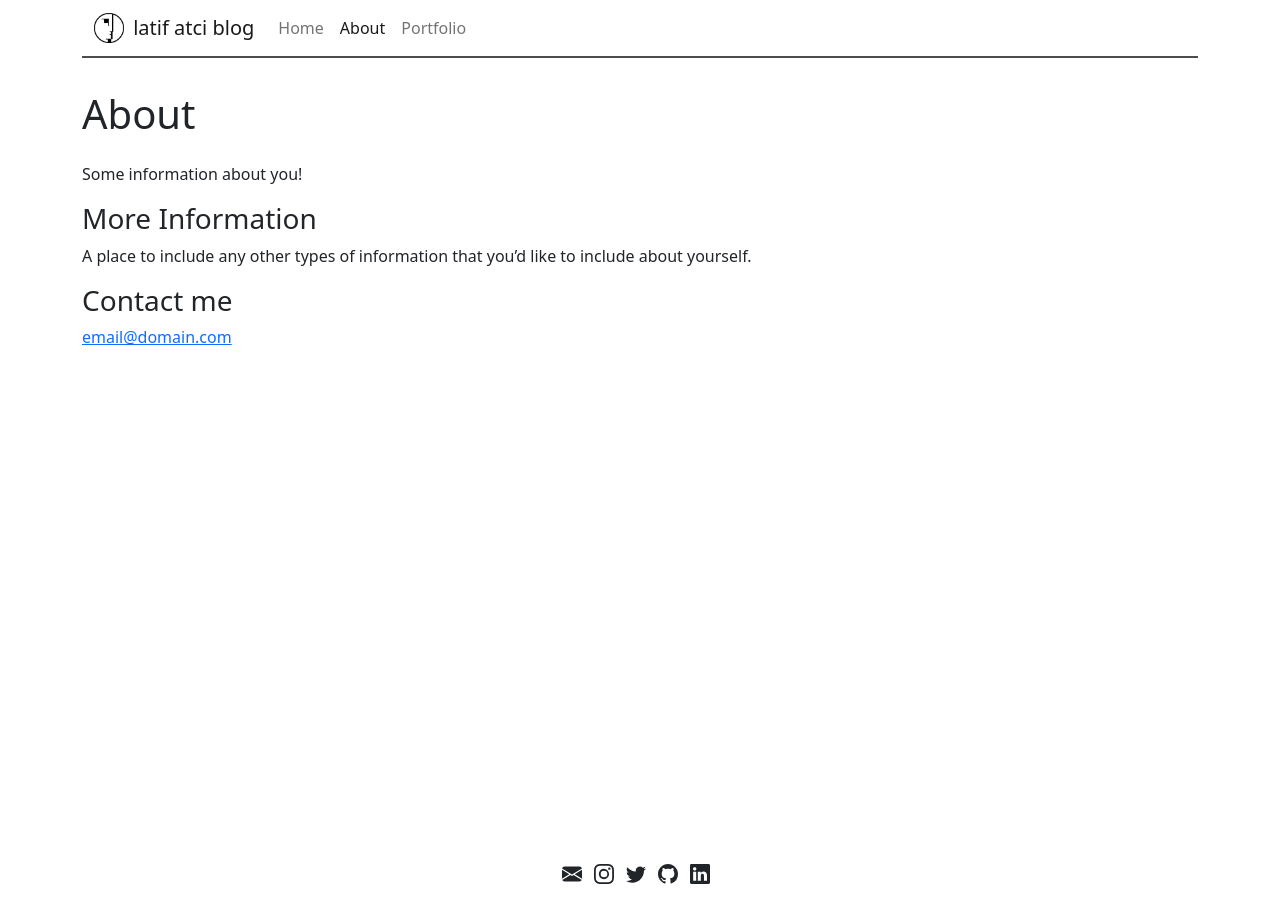
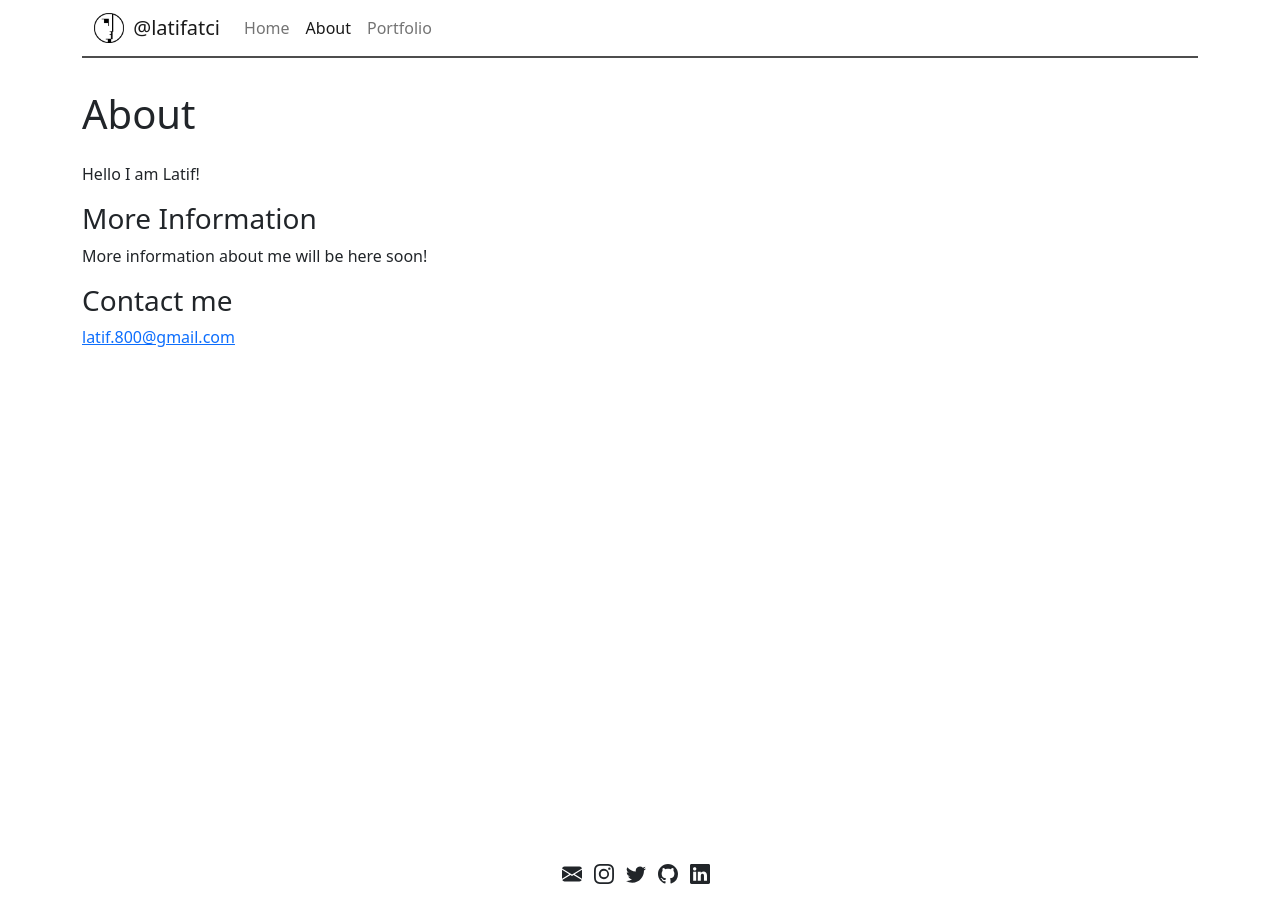
Before and after one commit to latifatcii/latifatci.com, a Jekyll site: the page built from about.md, in a window 1280 px wide. Built offline with Jekyll 4.4.1, drawn with Linux system fonts in a browser that asks for light colours.

Commit message:
update about

```diff
--- a/_config.yml
+++ b/_config.yml
@@ -3,7 +3,7 @@
 #
 
 # Name of your site (displayed in the navbar)
-name: latif atci blog
+name: "@latifatci"
 
 # Your site's title (e.g., Ben's Awesome Site, The GitHub Blog, etc.), used as part of the title tag like Home | Ben's Awesome Site.
 title: Latif Atci Blog
@@ -42,13 +42,13 @@ permalink: /:year/:month/:day/:title/
 
 # Includes an icon in the footer for each username you enter
 footer-links:
-  email: mkie0125@gmail.com
+  email: latif.800@gmail.com
   facebook:
-  github: andrewhwanpark/brutalist-blog
-  instagram: andrewhwanpark
-  linkedin: andrewhwanpark
+  github: latifatcii
+  instagram: atcilatif
+  linkedin: latifatci
   rss: # just type anything here for a working RSS icon
-  twitter: andrewhwanpark
+  twitter: latifatci
 
 plugins:
   - jekyll-seo-tag
--- a/about.md
+++ b/about.md
@@ -4,12 +4,12 @@ title: About
 permalink: /about/
 ---
 
-Some information about you!
+Hello I am Latif!
 
 ### More Information
 
-A place to include any other types of information that you'd like to include about yourself.
+More information about me will be here soon!
 
 ### Contact me
 
-[email@domain.com](mailto:email@domain.com)
+[latif.800@gmail.com](mailto:email@domain.com)
```
Also changed, not shown: 404.html (deleted, +0 -10 lines), LICENSE.md (deleted), 2 other files.
